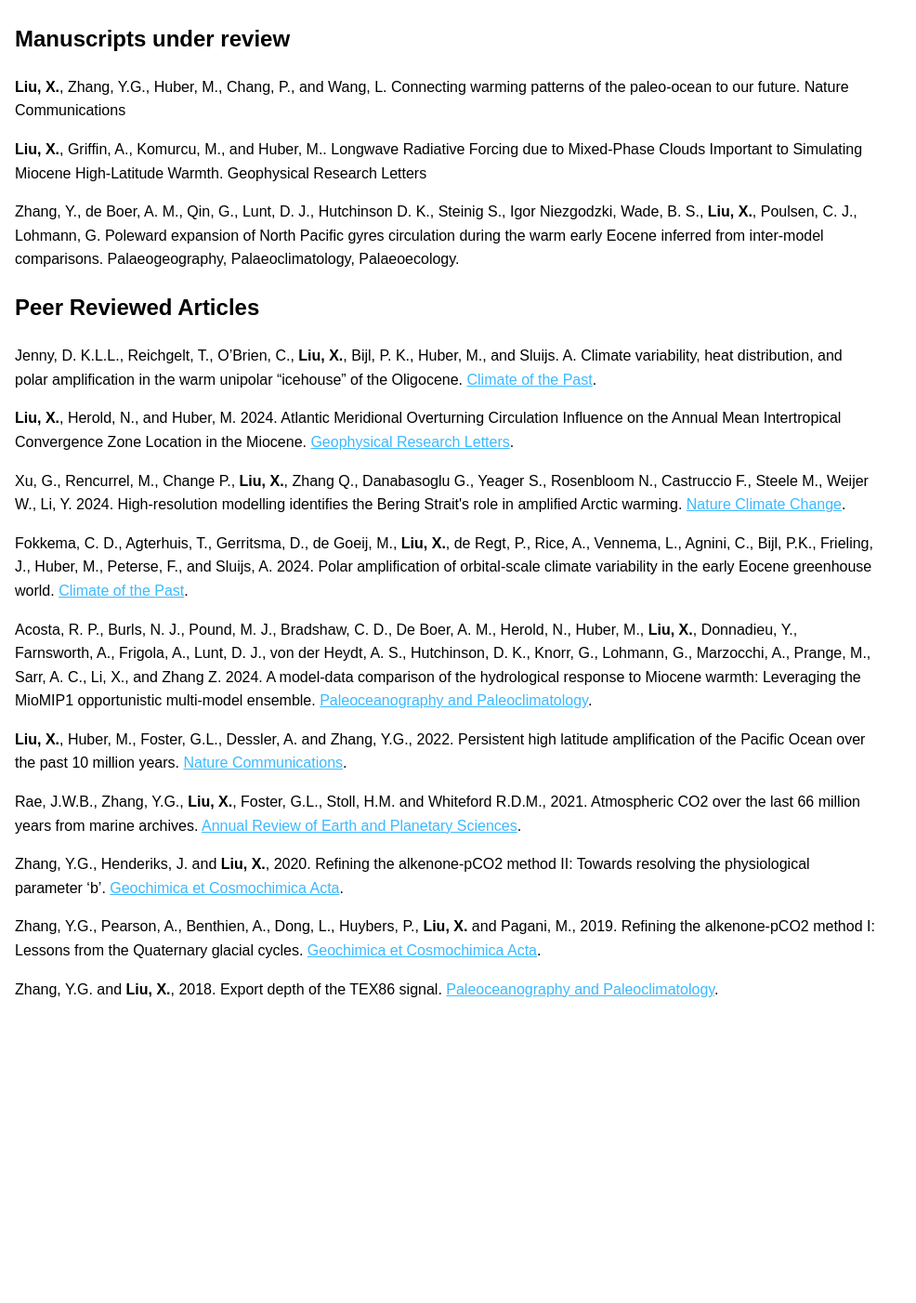
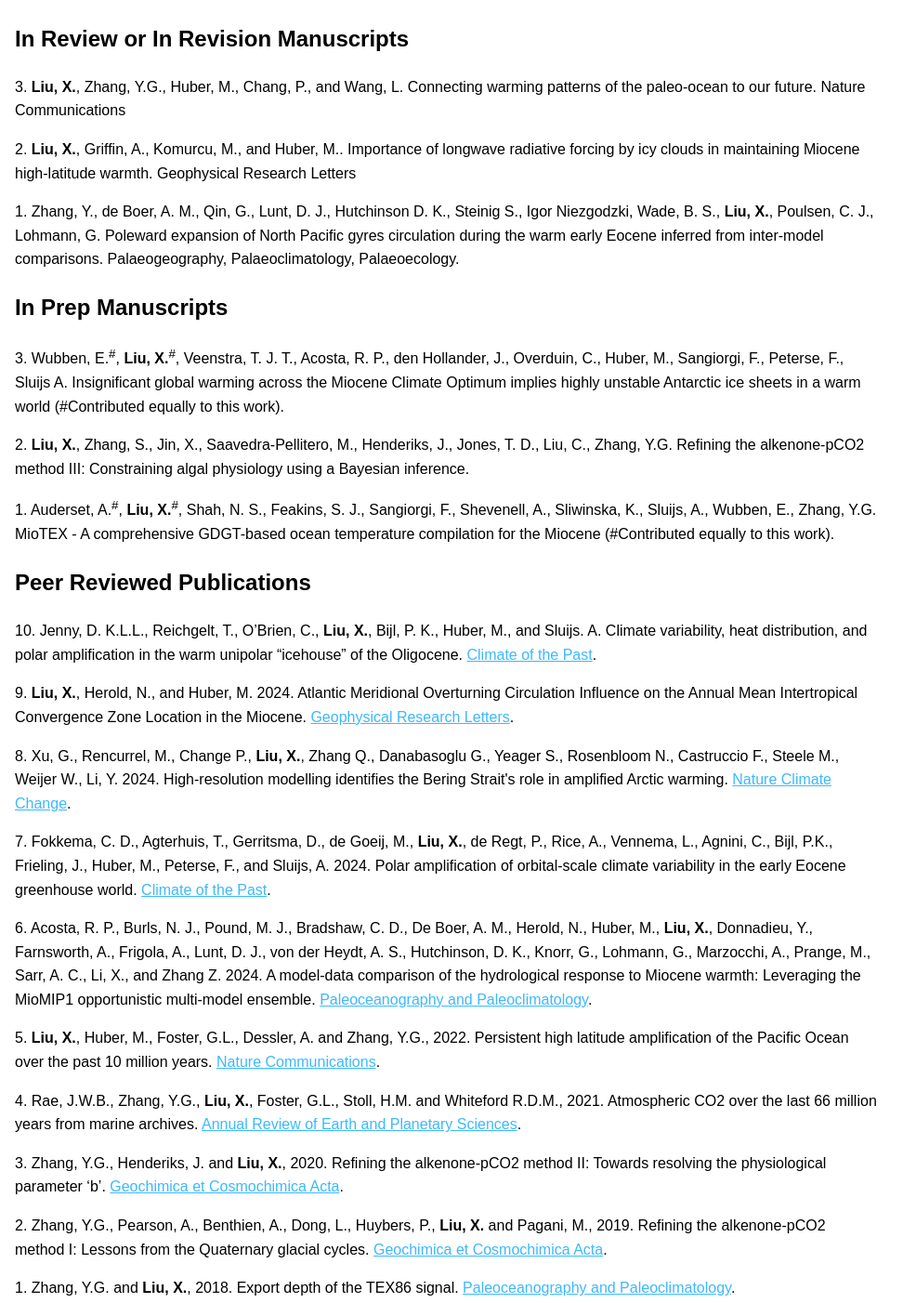
Before and after one commit to xiaoqingliu-o/xiaoqingliu-o.github.io, a plain HTML site: page publications.html in a window 1280 px wide. Shown: the part 63-1465 px from the top of the page at 93% size, 294-1280 px from the left. Before the commit the page ends 1176 px from the top, so only its background shows below. Drawn offline with Linux system fonts and the light colour scheme.

Commit message:
Update publications.html

```diff
--- a/publications.html
+++ b/publications.html
@@ -27,21 +27,26 @@
             </ul>
         </aside>
         <main class="content">
-            <h2>Manuscripts under review</h2>
-                <p><strong>Liu, X.</strong>, Zhang, Y.G., Huber, M., Chang, P., and Wang, L. Connecting warming patterns of the paleo-ocean to our future. Nature Communications</p>
-                <p><strong>Liu, X.</strong>, Griffin, A., Komurcu, M., and Huber, M.. Longwave Radiative Forcing due to Mixed-Phase Clouds Important to Simulating Miocene High-Latitude Warmth. Geophysical Research Letters</p>
-                <p>Zhang, Y., de Boer, A. M., Qin, G., Lunt, D. J., Hutchinson D. K., Steinig S., Igor Niezgodzki, Wade, B. S., <strong>Liu, X.</strong>, Poulsen, C. J., Lohmann, G. Poleward expansion of North Pacific gyres circulation during the warm early Eocene inferred from inter-model comparisons. Palaeogeography, Palaeoclimatology, Palaeoecology.</p>
-            <h2>Peer Reviewed Articles</h2>
-                <p>Jenny, D. K.L.L., Reichgelt, T., O’Brien, C., <strong>Liu, X.</strong>, Bijl, P. K., Huber, M., and Sluijs. A. Climate variability, heat distribution, and polar amplification in the warm unipolar “icehouse” of the Oligocene. <a href="https://doi.org/10.5194/cp-20-1627-2024" style="color: #3BB9FF"> Climate of the Past</a>. <p>
-                <p><strong>Liu, X.</strong>, Herold, N., and Huber, M. 2024. Atlantic Meridional Overturning Circulation Influence on the Annual Mean Intertropical Convergence Zone Location in the Miocene. <a href="https://doi.org/10.1029/2024GL109159" style="color: #3BB9FF">Geophysical Research Letters</a>.</p>
-                <p>Xu, G., Rencurrel, M., Change P., <strong>Liu, X.</strong>, Zhang Q., Danabasoglu G., Yeager S., Rosenbloom N., Castruccio F., Steele M., Weijer W., Li, Y. 2024.  High-resolution modelling identifies the Bering Strait's role in amplified Arctic warming. <a href="https://doi.org/10.1038/s41558-024-02008-z" style="color: #3BB9FF"> Nature Climate Change</a>.</p>
-                <p>Fokkema, C. D., Agterhuis, T., Gerritsma, D., de Goeij, M., <strong>Liu, X.</strong>, de Regt, P., Rice, A., Vennema, L., Agnini, C., Bijl, P.K., Frieling, J., Huber, M., Peterse, F., and Sluijs, A. 2024. Polar amplification of orbital-scale climate variability in the early Eocene greenhouse world. <a href="https://doi.org/10.5194/cp-20-1303-2024" style="color: #3BB9FF"> Climate of the Past</a>.</p>
-                <p>Acosta, R. P., Burls, N. J., Pound, M. J., Bradshaw, C. D., De Boer, A. M., Herold, N., Huber, M., <strong>Liu, X.</strong>, Donnadieu, Y., Farnsworth, A., Frigola, A., Lunt, D. J., von der Heydt, A. S.,  Hutchinson, D. K., Knorr, G., Lohmann, G., Marzocchi, A., Prange, M., Sarr, A. C., Li, X., and Zhang Z. 2024. A model-data comparison of the hydrological response to Miocene warmth: Leveraging the MioMIP1 opportunistic multi-model ensemble. <a href=" https://doi.org/10.1029/2023PA004726" style="color: #3BB9FF">Paleoceanography and Paleoclimatology</a>.</p>
-                <p><strong>Liu, X.</strong>, Huber, M., Foster, G.L., Dessler, A. and Zhang, Y.G., 2022. Persistent high latitude amplification of the Pacific Ocean over the past 10 million years. <a href="https://doi.org/10.1038/s41467-022-35011-z" style="color: #3BB9FF">Nature Communications</a>.</p>
-                <p>Rae, J.W.B., Zhang, Y.G., <strong>Liu, X.</strong>, Foster, G.L., Stoll, H.M. and Whiteford R.D.M., 2021. Atmospheric CO2 over the last 66 million years from marine archives. <a href="https://doi.org/10.1146/annurev-earth-082420-063026" style="color: #3BB9FF">Annual Review of Earth and Planetary Sciences</a>.</p>
-                <p>Zhang, Y.G., Henderiks, J. and <strong>Liu, X.</strong>, 2020. Refining the alkenone-pCO2 method II: Towards resolving the physiological parameter ‘b’. <a href="https://doi.org/10.1016/j.gca.2020.05.002" style="color: #3BB9FF">Geochimica et Cosmochimica Acta</a>.</p>
-                <p>Zhang, Y.G., Pearson, A., Benthien, A., Dong, L., Huybers, P., <strong>Liu, X.</strong> and Pagani, M., 2019. Refining the alkenone-pCO2 method I: Lessons from the Quaternary glacial cycles. <a href="https://doi.org/10.1146/annurev-earth-082420-063026" style="color: #3BB9FF">Geochimica et Cosmochimica Acta</a>.</p>
-                <p>Zhang, Y.G. and <strong>Liu, X.</strong>, 2018. Export depth of the TEX86 signal. <a href="https://doi.org/10.1029/2018PA003337" style="color: #3BB9FF">Paleoceanography and Paleoclimatology</a>.</p>
+            <h2>In Review or In Revision Manuscripts</h2>
+                <p>3. <strong>Liu, X.</strong>, Zhang, Y.G., Huber, M., Chang, P., and Wang, L. Connecting warming patterns of the paleo-ocean to our future. Nature Communications</p>
+                <p>2. <strong>Liu, X.</strong>, Griffin, A., Komurcu, M., and Huber, M.. Importance of longwave radiative forcing by icy clouds in maintaining Miocene high-latitude warmth. Geophysical Research Letters</p>
+                <p>1. Zhang, Y., de Boer, A. M., Qin, G., Lunt, D. J., Hutchinson D. K., Steinig S., Igor Niezgodzki, Wade, B. S., <strong>Liu, X.</strong>, Poulsen, C. J., Lohmann, G. Poleward expansion of North Pacific gyres circulation during the warm early Eocene inferred from inter-model comparisons. Palaeogeography, Palaeoclimatology, Palaeoecology.</p>
+           <h2>In Prep Manuscripts</h2>
+               <p>3. Wubben, E.<sup>#</sup>, <strong>Liu, X.</strong><sup>#</sup>, Veenstra, T. J. T., Acosta, R. P., den Hollander, J., Overduin, C., Huber, M., Sangiorgi, F., Peterse, F., Sluijs A. Insignificant global warming across the Miocene Climate Optimum implies highly unstable Antarctic ice sheets in a warm world (#Contributed equally to this work).</p>
+               <p>2. <strong>Liu, X.</strong>, Zhang, S., Jin, X., Saavedra-Pellitero, M., Henderiks, J., Jones, T. D., Liu, C., Zhang, Y.G. Refining the alkenone-pCO2 method III: Constraining algal physiology using a Bayesian inference.</p>
+               <p>1. Auderset, A.<sup>#</sup>, <strong>Liu, X.</strong><sup>#</sup>, Shah, N. S., Feakins, S. J., Sangiorgi, F., Shevenell, A., Sliwinska, K., Sluijs, A., Wubben, E., Zhang, Y.G. MioTEX - A comprehensive GDGT-based ocean temperature compilation for the Miocene (#Contributed equally to this work).</p>
+
+           <h2>Peer Reviewed Publications</h2>
+                <p>10. Jenny, D. K.L.L., Reichgelt, T., O’Brien, C., <strong>Liu, X.</strong>, Bijl, P. K., Huber, M., and Sluijs. A. Climate variability, heat distribution, and polar amplification in the warm unipolar “icehouse” of the Oligocene. <a href="https://doi.org/10.5194/cp-20-1627-2024" style="color: #3BB9FF"> Climate of the Past</a>. <p>
+                <p>9. <strong>Liu, X.</strong>, Herold, N., and Huber, M. 2024. Atlantic Meridional Overturning Circulation Influence on the Annual Mean Intertropical Convergence Zone Location in the Miocene. <a href="https://doi.org/10.1029/2024GL109159" style="color: #3BB9FF">Geophysical Research Letters</a>.</p>
+                <p>8. Xu, G., Rencurrel, M., Change P., <strong>Liu, X.</strong>, Zhang Q., Danabasoglu G., Yeager S., Rosenbloom N., Castruccio F., Steele M., Weijer W., Li, Y. 2024.  High-resolution modelling identifies the Bering Strait's role in amplified Arctic warming. <a href="https://doi.org/10.1038/s41558-024-02008-z" style="color: #3BB9FF"> Nature Climate Change</a>.</p>
+                <p>7. Fokkema, C. D., Agterhuis, T., Gerritsma, D., de Goeij, M., <strong>Liu, X.</strong>, de Regt, P., Rice, A., Vennema, L., Agnini, C., Bijl, P.K., Frieling, J., Huber, M., Peterse, F., and Sluijs, A. 2024. Polar amplification of orbital-scale climate variability in the early Eocene greenhouse world. <a href="https://doi.org/10.5194/cp-20-1303-2024" style="color: #3BB9FF"> Climate of the Past</a>.</p>
+                <p>6. Acosta, R. P., Burls, N. J., Pound, M. J., Bradshaw, C. D., De Boer, A. M., Herold, N., Huber, M., <strong>Liu, X.</strong>, Donnadieu, Y., Farnsworth, A., Frigola, A., Lunt, D. J., von der Heydt, A. S.,  Hutchinson, D. K., Knorr, G., Lohmann, G., Marzocchi, A., Prange, M., Sarr, A. C., Li, X., and Zhang Z. 2024. A model-data comparison of the hydrological response to Miocene warmth: Leveraging the MioMIP1 opportunistic multi-model ensemble. <a href=" https://doi.org/10.1029/2023PA004726" style="color: #3BB9FF">Paleoceanography and Paleoclimatology</a>.</p>
+                <p>5. <strong>Liu, X.</strong>, Huber, M., Foster, G.L., Dessler, A. and Zhang, Y.G., 2022. Persistent high latitude amplification of the Pacific Ocean over the past 10 million years. <a href="https://doi.org/10.1038/s41467-022-35011-z" style="color: #3BB9FF">Nature Communications</a>.</p>
+                <p>4. Rae, J.W.B., Zhang, Y.G., <strong>Liu, X.</strong>, Foster, G.L., Stoll, H.M. and Whiteford R.D.M., 2021. Atmospheric CO2 over the last 66 million years from marine archives. <a href="https://doi.org/10.1146/annurev-earth-082420-063026" style="color: #3BB9FF">Annual Review of Earth and Planetary Sciences</a>.</p>
+                <p>3. Zhang, Y.G., Henderiks, J. and <strong>Liu, X.</strong>, 2020. Refining the alkenone-pCO2 method II: Towards resolving the physiological parameter ‘b’. <a href="https://doi.org/10.1016/j.gca.2020.05.002" style="color: #3BB9FF">Geochimica et Cosmochimica Acta</a>.</p>
+                <p>2. Zhang, Y.G., Pearson, A., Benthien, A., Dong, L., Huybers, P., <strong>Liu, X.</strong> and Pagani, M., 2019. Refining the alkenone-pCO2 method I: Lessons from the Quaternary glacial cycles. <a href="https://doi.org/10.1146/annurev-earth-082420-063026" style="color: #3BB9FF">Geochimica et Cosmochimica Acta</a>.</p>
+                <p>1. Zhang, Y.G. and <strong>Liu, X.</strong>, 2018. Export depth of the TEX86 signal. <a href="https://doi.org/10.1029/2018PA003337" style="color: #3BB9FF">Paleoceanography and Paleoclimatology</a>.</p>
 
         </main>
     </div>
```
